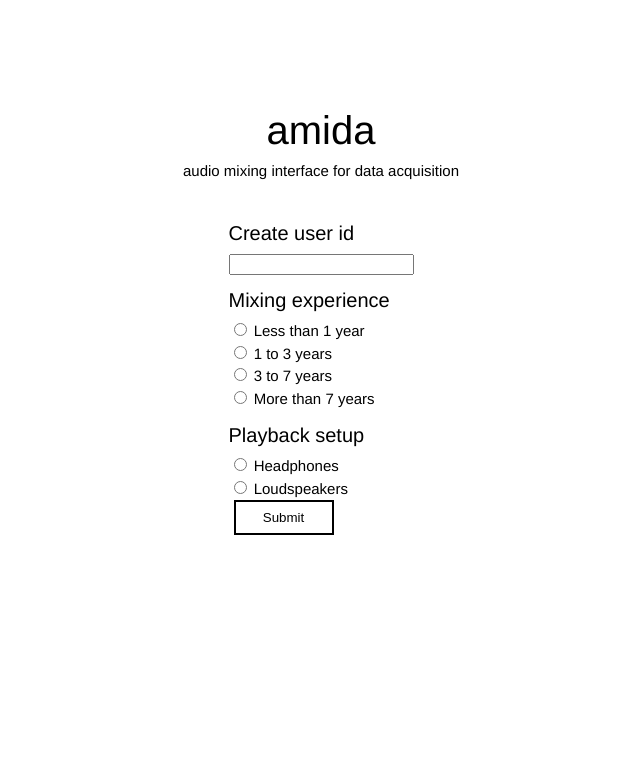
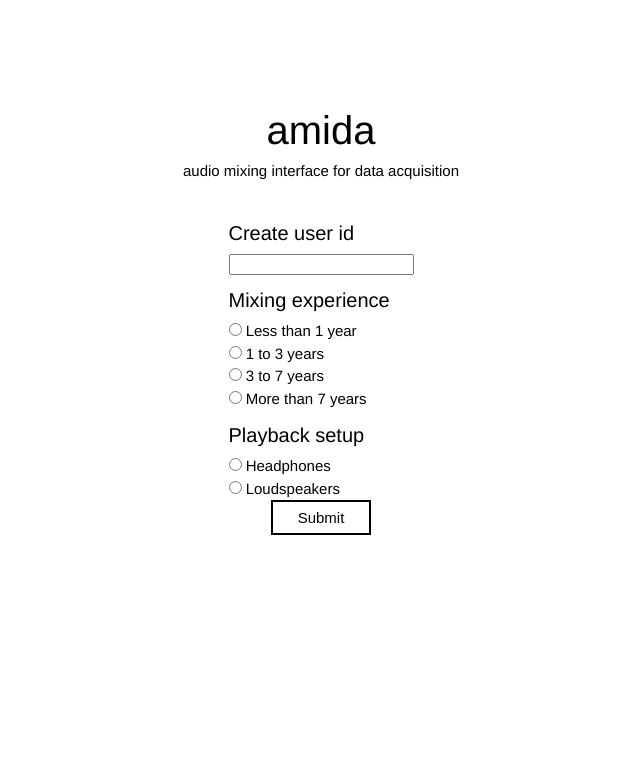
Before and after one commit to csteinmetz1/amida, a web app: file src/public/new-user.html in a window 1280 px wide. Shown: the top 775 px of the page, without its empty margins (319-959 px from the left). Run offline with its HTML, style and script files only (its server is not run), Linux system fonts and the light colour scheme.

Commit message:
fixing some styles but still can't get spacing quite right

```diff
--- a/src/public/css/styles.css
+++ b/src/public/css/styles.css
@@ -58,15 +58,16 @@
   display: inline-block;
   width: 100px;
   height: 35px;
+  font-size: 15px;
   text-align: center;
-  margin: 0px 0px 5px 5px;
+  margin: 10px 5px 10px 5px;
   background-color: white;
   color: black;
   border: 2px solid black; /* Green */
   text-decoration: none;
   cursor: pointer;
-  -webkit-transition-duration: 0.4s; /* Safari */
-  transition-duration: 0.4s;
+  /* -webkit-transition-duration: 0.4s;  Safari */
+  /* transition-duration: 0.4s; */
 }
 
 .save-button:hover {opacity: 1}
@@ -118,6 +119,18 @@ a, a:link, a:visited, a:focus, a:hover, a:active{
   user-select: none;          /* Likely future */
 }
 
+input[type="submit"] {
+  text-align: center;
+  display: block;
+  margin: 0 auto;
+}
+
+input[type="radio"] {
+  text-align: left;
+  margin: 0 auto;
+}
+
+
 .footer {
   position: fixed;
   left: 0;
@@ -126,10 +139,6 @@ a, a:link, a:visited, a:focus, a:hover, a:active{
   background-color: white;
   color: black;
   text-align: center;
-}
-
-input {
-
 }
 
 ul {
```
